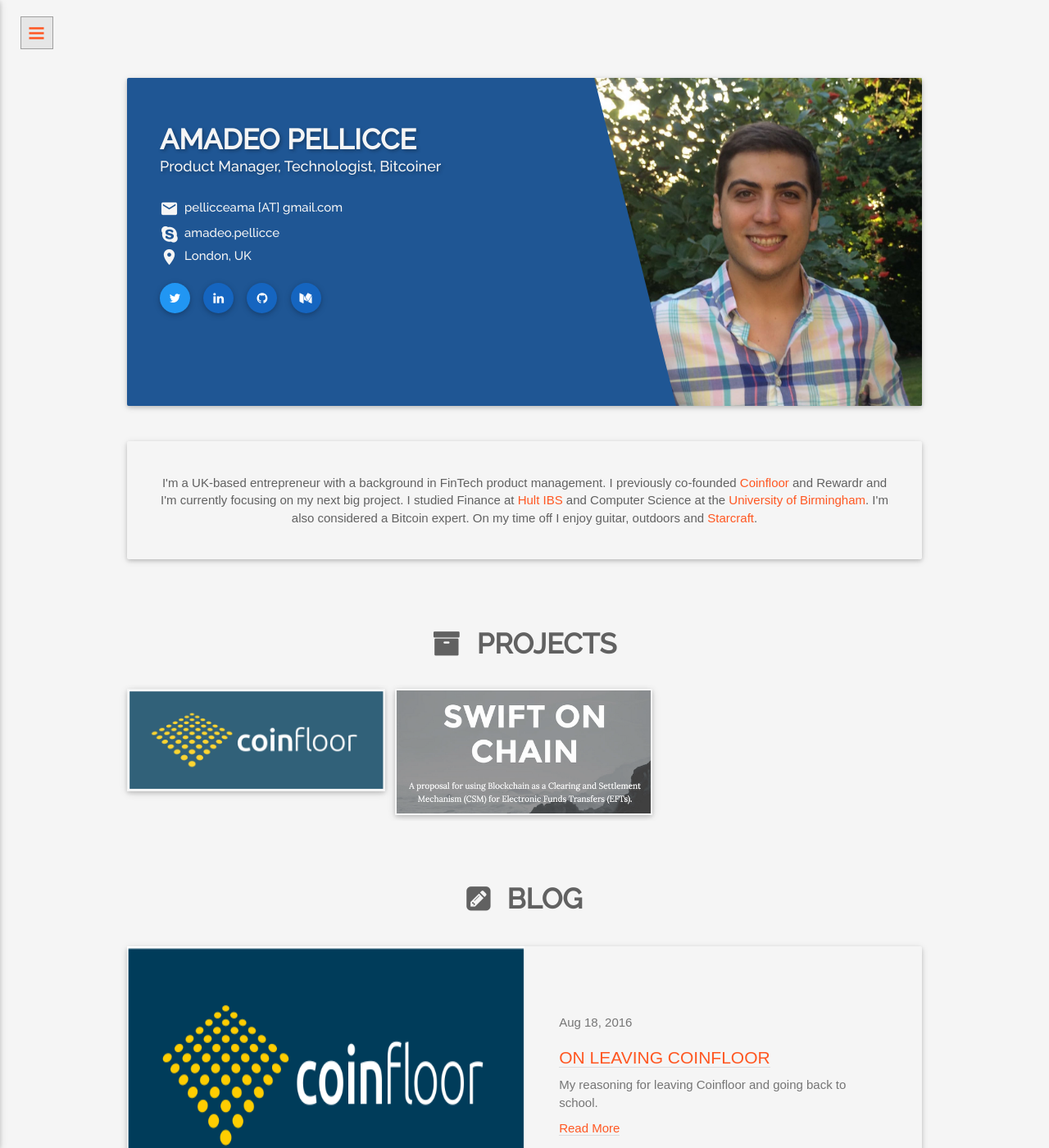
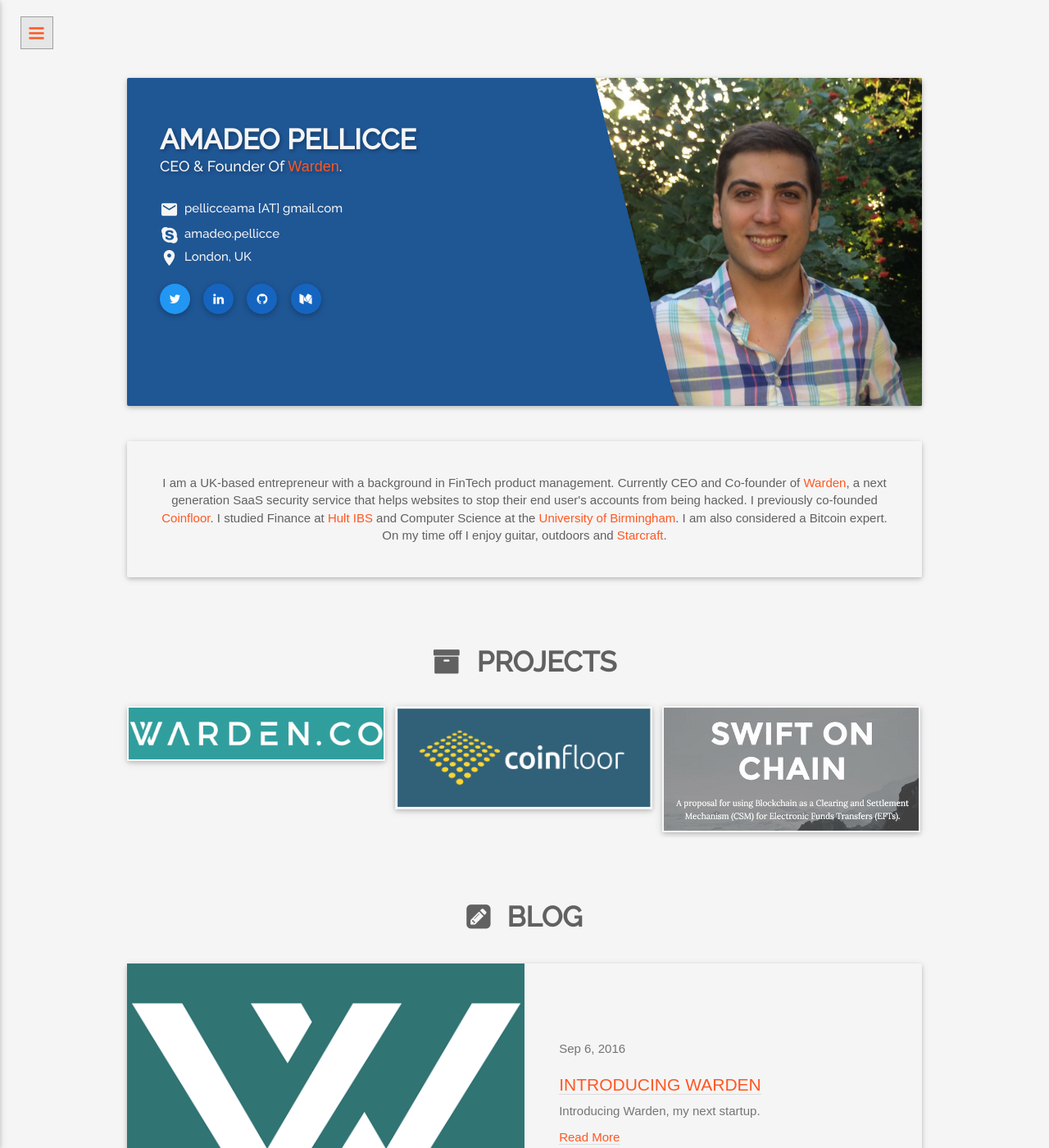
Before and after one commit to pellicceama/pellicceama.github.io, a Jekyll site: the page built from index.html, in a window 1280 px wide and 1400 px high. Shown: the whole window at 82% size. Built offline with Jekyll 4.4.1, drawn with Linux system fonts in a browser that asks for light colours; some web fonts are replaced.

Commit message:
adding warden blog post

```diff
--- a/_includes/portfolio.html
+++ b/_includes/portfolio.html
@@ -12,6 +12,16 @@
         <!--All CATEGORIES-->
 
         <!--CATEGORY CONTENT ONE SMALL-->
+        <div class="col-md-4 col-sm-6 col-xs-12 grid inLeft">
+          <figure class="port-effect">
+            <img src="images/warden_logo.png" class="" alt="portfolio-demo"/>
+            <figcaption>
+              <p>Co-founder of Warden, a SaaS security service</p>
+              <a href="https://warden.co" target="_blank">See More</a>
+            </figcaption>
+          </figure>
+        </div>
+
         <div class="col-md-4 col-sm-6 col-xs-12 grid inLeft">
           <figure class="port-effect">
             <img src="images/coinfloor_logo.png" class="" alt="portfolio-demo"/>
--- a/index.html
+++ b/index.html
@@ -52,7 +52,7 @@
                   <!-- NAME & STATUS -->
                   <div class="info-headings">
                     <h4 class="text-uppercase left">Amadeo Pellicce</h4>
-                    <h6 class="text-capitalize left">Product Manager, Technologist, Bitcoiner</h6>
+                    <h6 class="text-capitalize left">CEO & Founder of <a href="http://warden.co" target="_blank">Warden</a>.</h6>
                   </div>
 
                   <!-- CONTACT INFO -->
@@ -108,13 +108,11 @@
             <div class="card-content">
               <!-- ABOUT PARAGRAPH -->
               <p>
-                I'm a UK-based entrepreneur with a background in FinTech product management.
-                I previously co-founded <a href="http://coinfloor.co.uk" target="_blank">Coinfloor</a>
-                and Rewardr and I'm currently focusing on my next big project. I studied Finance at
+                I am a UK-based entrepreneur with a background in FinTech product management. Currently CEO and Co-founder of <a href="http://warden.co" target="_blank">Warden</a>, a next generation SaaS security service that helps websites to stop their end user's accounts from being hacked. I previously co-founded <a href="http://coinfloor.co.uk" target="_blank">Coinfloor</a>. I studied Finance at
                 <a href="http://hult.edu" target="_blank">Hult IBS</a>
                 and Computer Science at the
                 <a href="http://www.birmingham.ac.uk/index.aspx" target="_blank"> University of Birmingham</a>.
-                I'm also considered a Bitcoin expert. On my time off I enjoy guitar, outdoors and
+                I am also considered a Bitcoin expert. On my time off I enjoy guitar, outdoors and
                 <a href="https://en.wikipedia.org/wiki/StarCraft" target="_blank">Starcraft</a>.
               </p>
             </div>
```
Also changed, not shown: _posts/2016-09-06-introducing_warden.markdown (added, +27 -0 lines), images/warden_icon.png (added), images/warden_logo.png (added).
